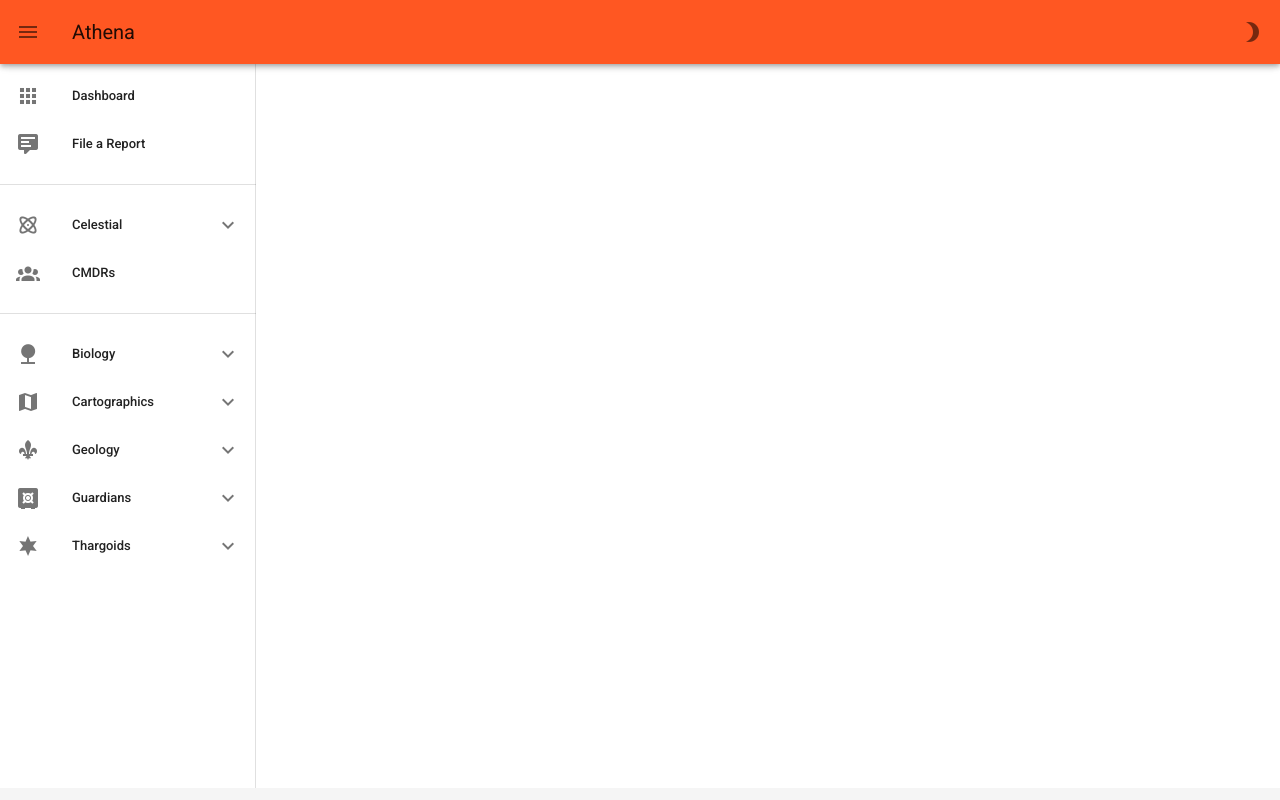
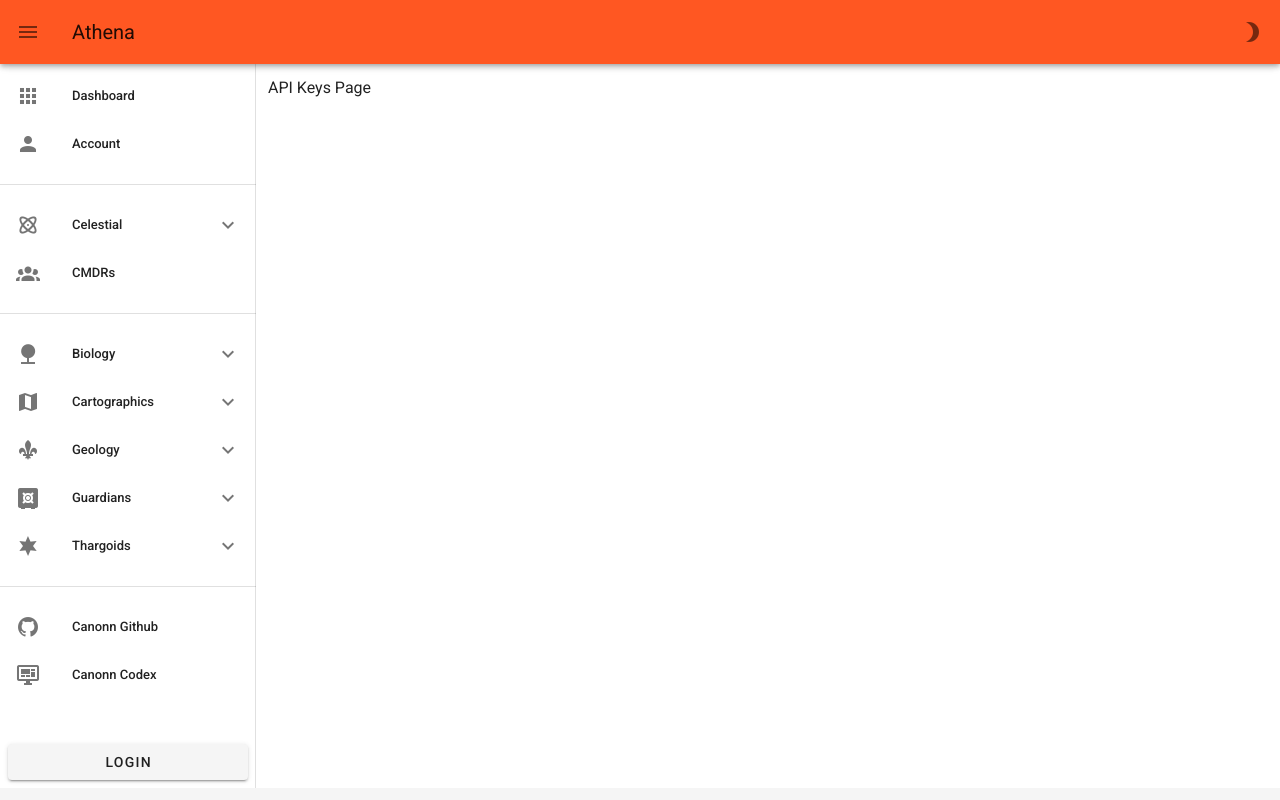
Before and after one commit to canonn-science/CAPIv2-Athena, a Nuxt app: page /user/api-keys in a window 1280 px wide. Built offline with nearby package versions, Linux system fonts and the light colour scheme.

Commit message:
Playing around with account and login/out

```diff
--- a/layouts/default.vue
+++ b/layouts/default.vue
@@ -25,7 +25,22 @@
         <div v-for="(item, i) in items" :key="i">
           <v-divider v-if="item.divider" :key="i" class="my-4"></v-divider>
 
-          <v-list-item v-else-if="!item.subItems" :key="i" :to="item.to">
+          <v-list-item
+            v-else-if="item.auth === true && loggedIn === false"
+            :key="i"
+            :to="item.link"
+            link
+          >
+            <v-list-item-action>
+              <v-icon>{{ item.icon }}</v-icon>
+            </v-list-item-action>
+
+            <v-list-item-content>
+              <v-list-item-title v-text="item.title" />
+            </v-list-item-content>
+          </v-list-item>
+
+          <v-list-item v-else-if="!item.subItems" :key="i" :to="item.link" link>
             <v-list-item-action>
               <v-icon>{{ item.icon }}</v-icon>
             </v-list-item-action>
@@ -48,7 +63,8 @@
             <v-list-item
               v-for="subItem in item.subItems"
               :key="subItem.title"
-              :to="subItem.to"
+              :to="subItem.link"
+              link
             >
               <v-list-item-content>
                 <v-list-item-subtitle
@@ -58,7 +74,41 @@
             </v-list-item>
           </v-list-group>
         </div>
+
+        <v-divider class="my-4"></v-divider>
+
+        <v-list-item href="https://github.com/canonn-science" target="_blank">
+          <v-list-item-action>
+            <v-icon>{{ 'mdi-github' }}</v-icon>
+          </v-list-item-action>
+          <v-list-item-content>
+            <v-list-item-title>{{ 'Canonn Github' }}</v-list-item-title>
+          </v-list-item-content>
+        </v-list-item>
+
+        <v-list-item href="https://canonn.science" target="_blank">
+          <v-list-item-action>
+            <v-icon>{{ 'mdi-monitor-dashboard' }}</v-icon>
+          </v-list-item-action>
+          <v-list-item-content>
+            <v-list-item-title>{{ 'Canonn Codex' }}</v-list-item-title>
+          </v-list-item-content>
+        </v-list-item>
       </v-list>
+      <!--
+        Do some auth stuff here
+        Hide whatever button isn't needed
+        Redirect login to login page
+        Logout delete the JWT and reset the state
+      -->
+      <template v-slot:append>
+        <div v-if="loggedIn === true" class="pa-2">
+          <v-btn block>Logout</v-btn>
+        </div>
+        <div v-else class="pa-2">
+          <v-btn to="/login" block>Login</v-btn>
+        </div>
+      </template>
     </v-navigation-drawer>
     <v-content>
       <v-container fluid>
@@ -78,16 +128,40 @@ export default {
   data() {
     return {
       drawer: true,
+      loggedIn: false,
       items: [
         {
           icon: 'mdi-apps',
           title: 'Dashboard',
-          to: '/'
+          link: '/'
         },
         {
-          icon: 'mdi-comment-text',
-          title: 'File a Report',
-          to: '/new-report'
+          icon: 'mdi-account',
+          title: 'Account',
+          link: '/login',
+          auth: true,
+          subItems: [
+            {
+              title: 'File a Report',
+              link: '/new-report'
+            },
+            {
+              title: 'My Profile',
+              link: '/user/profile'
+            },
+            {
+              title: 'My CMDRs',
+              link: '/user/cmdr'
+            },
+            {
+              title: 'API Keys',
+              link: '/user/api-keys'
+            },
+            {
+              title: 'Prefrences',
+              link: '/user/prefrences'
+            }
+          ]
         },
         { divider: true },
         {
@@ -96,22 +170,22 @@ export default {
           subItems: [
             {
               title: 'Metrics',
-              to: '/celestial/metrics'
+              link: '/celestial/metrics'
             },
             {
               title: 'Systems',
-              to: '/celestial/systems'
+              link: '/celestial/systems'
             },
             {
               title: 'Bodies',
-              to: '/celestial/bodies'
+              link: '/celestial/bodies'
             }
           ]
         },
         {
           icon: 'mdi-account-group',
           title: 'CMDRs',
-          to: '/cmdr'
+          link: '/cmdr'
         },
         { divider: true },
         {
@@ -120,15 +194,15 @@ export default {
           subItems: [
             {
               title: 'Metrics',
-              to: '/biology/metrics'
+              link: '/biology/metrics'
             },
             {
               title: 'Reports',
-              to: '/biology/reports'
+              link: '/biology/reports'
             },
             {
               title: 'Sites',
-              to: '/biology/sites'
+              link: '/biology/sites'
             }
           ]
         },
@@ -138,15 +212,15 @@ export default {
           subItems: [
             {
               title: 'Metrics',
-              to: '/cartographics/metrics'
+              link: '/cartographics/metrics'
             },
             {
               title: 'Reports',
-              to: '/cartographics/reports'
+              link: '/cartographics/reports'
             },
             {
               title: 'Sites',
-              to: '/cartographics/sites'
+              link: '/cartographics/sites'
             }
           ]
         },
@@ -156,15 +230,15 @@ export default {
           subItems: [
             {
               title: 'Metrics',
-              to: '/geology/metrics'
+              link: '/geology/metrics'
             },
             {
               title: 'Reports',
-              to: '/geology/reports'
+              link: '/geology/reports'
             },
             {
               title: 'Sites',
-              to: '/geology/sites'
+              link: '/geology/sites'
             }
           ]
         },
@@ -174,15 +248,15 @@ export default {
           subItems: [
             {
               title: 'Metrics',
-              to: '/guardians/metrics'
+              link: '/guardians/metrics'
             },
             {
               title: 'Reports',
-              to: '/guardians/reports'
+              link: '/guardians/reports'
             },
             {
               title: 'Sites',
-              to: '/guardians/sites'
+              link: '/guardians/sites'
             }
           ]
         },
@@ -192,15 +266,15 @@ export default {
           subItems: [
             {
               title: 'Metrics',
-              to: '/thargoids/metrics'
+              link: '/thargoids/metrics'
             },
             {
               title: 'Reports',
-              to: '/thargoids/reports'
+              link: '/thargoids/reports'
             },
             {
               title: 'Sites',
-              to: '/thargoids/sites'
+              link: '/thargoids/sites'
             }
           ]
         }
@@ -230,6 +304,9 @@ export default {
         this.theme = this.themes[0]
       }
       localStorage.setItem('theme', this.theme)
+    },
+    enableProfile() {
+      // blah
     }
   }
 }
--- /dev/null
+++ b/pages/login.vue
@@ -0,0 +1,7 @@
+<template>
+  <div>Login Page</div>
+</template>
+
+<script>
+export default {}
+</script>
--- /dev/null
+++ b/pages/user/api-keys.vue
@@ -0,0 +1,7 @@
+<template>
+  <div>API Keys Page</div>
+</template>
+
+<script>
+export default {}
+</script>
--- /dev/null
+++ b/pages/user/cmdr.vue
@@ -0,0 +1,7 @@
+<template>
+  <div>User CMDR Page</div>
+</template>
+
+<script>
+export default {}
+</script>
--- /dev/null
+++ b/pages/user/prefrences.vue
@@ -0,0 +1,7 @@
+<template>
+  <div>User Prefrences Page</div>
+</template>
+
+<script>
+export default {}
+</script>
--- /dev/null
+++ b/pages/user/profile.vue
@@ -0,0 +1,7 @@
+<template>
+  <div>User Profile Page</div>
+</template>
+
+<script>
+export default {}
+</script>
```
